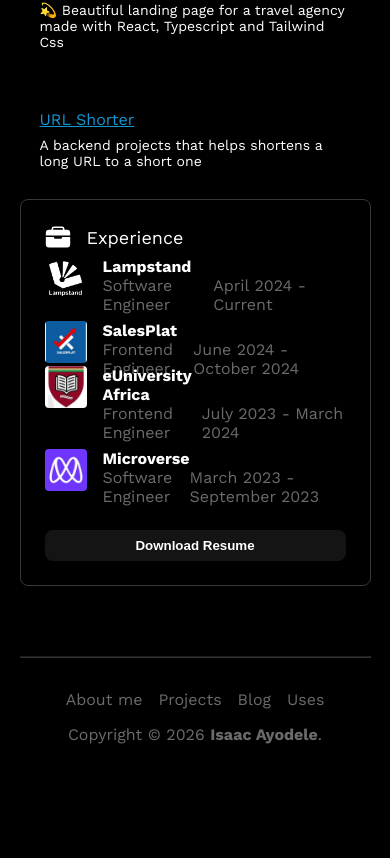
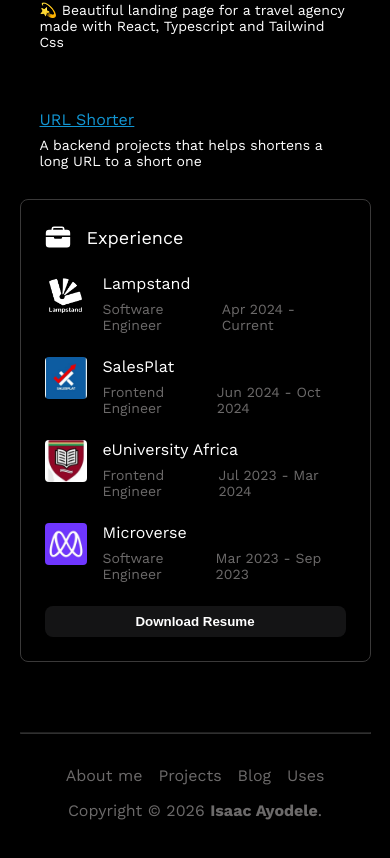
Before and after one commit to mosidrum/Isaac-portfolio, a Next.js app: page / in a window 390 px wide. Shown: the part 704-1562 px from the top of the page. Before the commit the page ends 1500 px from the top, so only its background shows below. Built offline with nearby package versions, Linux system fonts and the light colour scheme.

Commit message:
fix experiences for mobile screens

```diff
--- a/src/components/Experience/Experience.module.css
+++ b/src/components/Experience/Experience.module.css
@@ -35,3 +35,8 @@
     background-color: var(--text-tetiary);
   }
 }
+
+@media screen and (max-width: 768px) {
+  .list {
+  }
+}
--- a/src/components/Experience/Experience.tsx
+++ b/src/components/Experience/Experience.tsx
@@ -12,18 +12,15 @@
     </div>
     <div className="d-flex flex-column gap-3 mt-3">
       {experiences.map((experience, index) => (
-        <div
-          key={index}
-          className={`d-flex justify-content-between align-items-end ${styles.list}`}
-        >
-          <div className="d-flex">
-            <Image src={experience.logo} alt={experience.name} className={styles.image} />
-            <div className="d-flex flex-column justify-content-between pl-2">
-              <div className="font-bold">{experience.name}</div>
-              <div className="font-normal text-tetiary">{experience.position}</div>
+        <div key={index} className="d-flex gap-2">
+          <Image src={experience.logo} alt={experience.name} className={styles.image} />
+          <div className="width-100">
+            <div className="mb-1">{experience.name}</div>
+            <div className="d-flex justify-content-between text-tetiary">
+              <div className="text-md">{experience.position}</div>
+              <div className="text-md">{experience.duration}</div>
             </div>
           </div>
-          <div className="font-normal text-tetiary">{experience.duration}</div>
         </div>
       ))}
       <button className={styles.button}>
--- a/src/utils/experiences.ts
+++ b/src/utils/experiences.ts
@@ -8,24 +8,24 @@
     name: 'Lampstand',
     logo: lampstand,
     position: 'Software Engineer',
-    duration: 'April 2024 - Current'
+    duration: 'Apr 2024 - Current'
   },
   {
     name: 'SalesPlat',
     logo: salesPlat,
     position: 'Frontend Engineer',
-    duration: 'June 2024 - October 2024'
+    duration: 'Jun 2024 - Oct 2024'
   },
   {
     name: 'eUniversity Africa',
     logo: eua,
     position: 'Frontend Engineer',
-    duration: 'July 2023 - March 2024'
+    duration: 'Jul 2023 - Mar 2024'
   },
   {
     name: 'Microverse',
     logo: microverse,
     position: 'Software Engineer',
-    duration: 'March 2023 - September 2023'
+    duration: 'Mar 2023 - Sep 2023'
   }
 ];
```
